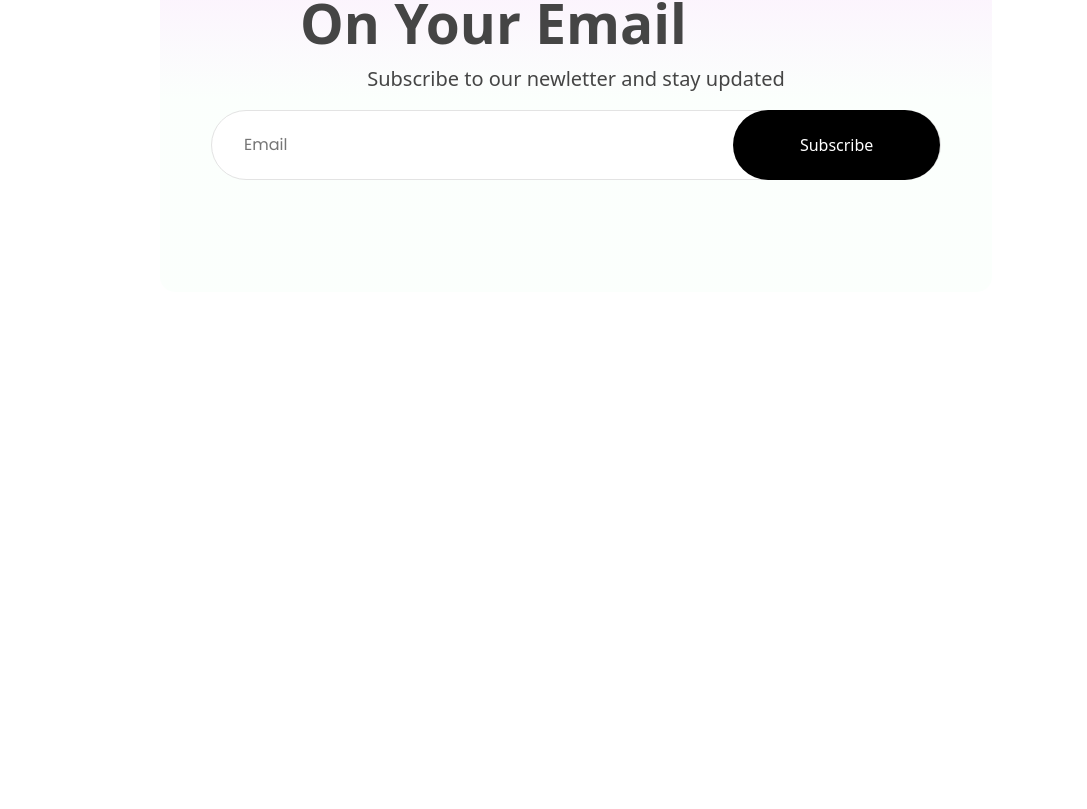
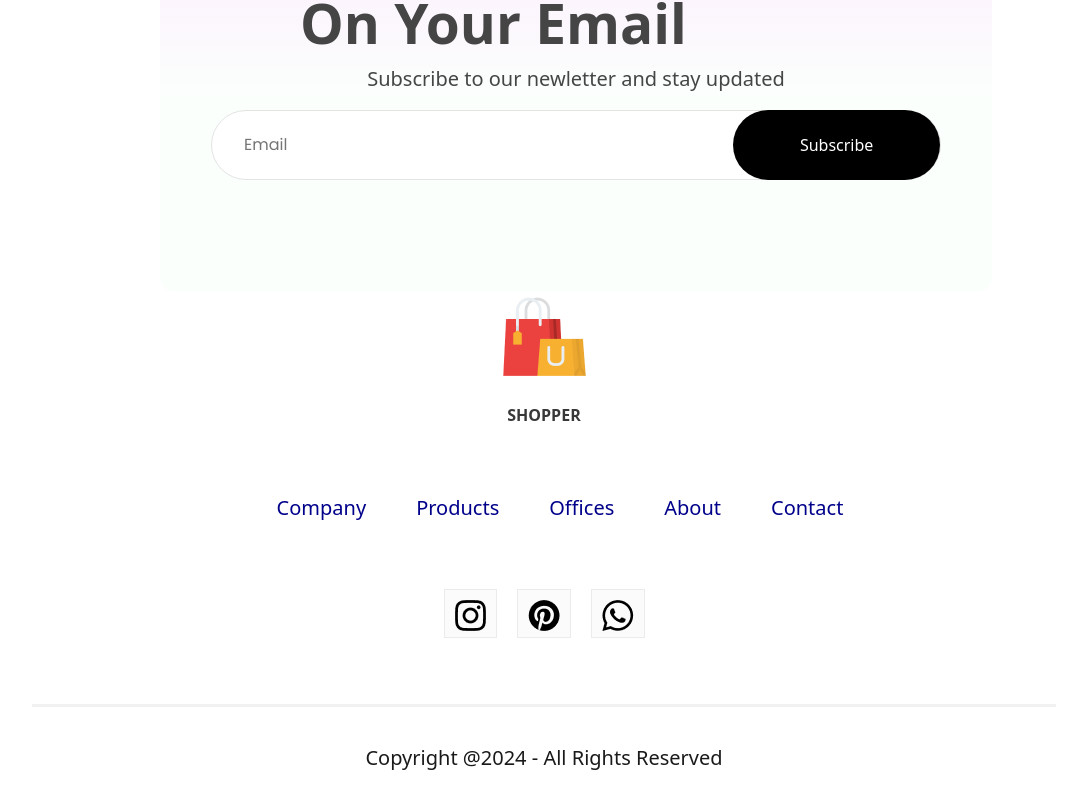
Before and after one commit to Abhishek09yadav/Ecommerce, a React (Create React App) app in the folder frontend/: page / in a window 1280 px wide. Shown: the part 4202-5011 px from the top of the page, without its empty margins (96-1183 px from the left). Before the commit the page ends 4494 px from the top, so only its background shows below. Built offline with nearby package versions, Linux system fonts and the light colour scheme.

Commit message:
added footer

```diff
--- a/frontend/src/Components/Footer/Footer.css
+++ b/frontend/src/Components/Footer/Footer.css
@@ -0,0 +1,71 @@
+.footer {
+    display: flex;
+    flex-direction: column;
+    justify-content: center;
+    align-items: center;
+    gap: 50px;
+}
+
+.footer-logo {
+    display: flex;
+    flex-direction: column;
+    align-items: center;
+    gap: 20px;
+}
+
+.footer-logo p {
+    display: flex;
+    font-weight: 700;
+    color: #383838;
+    gap: 46px;
+}
+
+.footer-links {
+    display: flex;
+    list-style: none;
+    color: #252525;
+    gap: 50px;
+    font-size: 20px;
+}
+
+.footer-links li {
+    cursor: pointer;
+    color: darkblue;
+}
+
+.footer-social-icons {
+    display: flex;
+    gap: 20px;
+
+}
+
+.footer-icons-containers {
+    padding: 10px;
+    padding-bottom: 6px;
+    background-color: #fbfbfb;
+    border: 1px solid #ebebeb;
+    cursor: pointer;
+}
+
+.footer-icons-containers:hover {
+
+}
+
+.footer-copyright {
+    display: flex;
+    flex-direction: column;
+    align-items: center;
+    gap: 20px;
+    width: 100%;
+    margin-bottom: 30px;
+    color: #1a1a1a;
+    font-size: 20px;
+}
+
+.footer-copyright hr {
+    width: 80%;
+    border: none;
+    height: 3px;
+    background-color: #c7c7c7;
+
+}
--- a/frontend/src/Components/Footer/Footer.jsx
+++ b/frontend/src/Components/Footer/Footer.jsx
@@ -1,11 +1,50 @@
 import React from 'react';
 import './Footer.css'
+import footer_logo from '../Assets/logo_big.png'
+
+import instagram_icon from '../Assets/instagram_icon.png'
+
+import pinterest_icon from '../Assets/pintester_icon.png'
+
+import whatsapp_icon from '../Assets/whatsapp_icon.png'
 
 const Footer = () => {
     return (
         <div className="footer">
+            <div className={'footer-logo'}>
+                <img src={footer_logo}/>
+                <p>SHOPPER</p>
+            </div>
 
+
+            <div>
+                <ul className="footer-links">
+                    <li>Company</li>
+                    <li>Products</li>
+                    <li>Offices</li>
+                    <li>About</li>
+                    <li>Contact</li>
+                </ul>
+
+            </div>
+            <div className="footer-social-icons">
+                <div className="footer-icons-containers">
+                    <img src={instagram_icon} alt="instagram"/>
+                </div>
+                <div className="footer-icons-containers">
+                    <img src={pinterest_icon} alt="instagram"/>
+                </div>
+                <div className="footer-icons-containers">
+                    <img src={whatsapp_icon} alt="instagram"/>
+                </div>
+
+            </div>
+            <div className="footer-copyright">
+                <hr/>
+                <p>Copyright @2024 - All Rights Reserved</p>
+            </div>
         </div>
+
     );
 };
 
```
